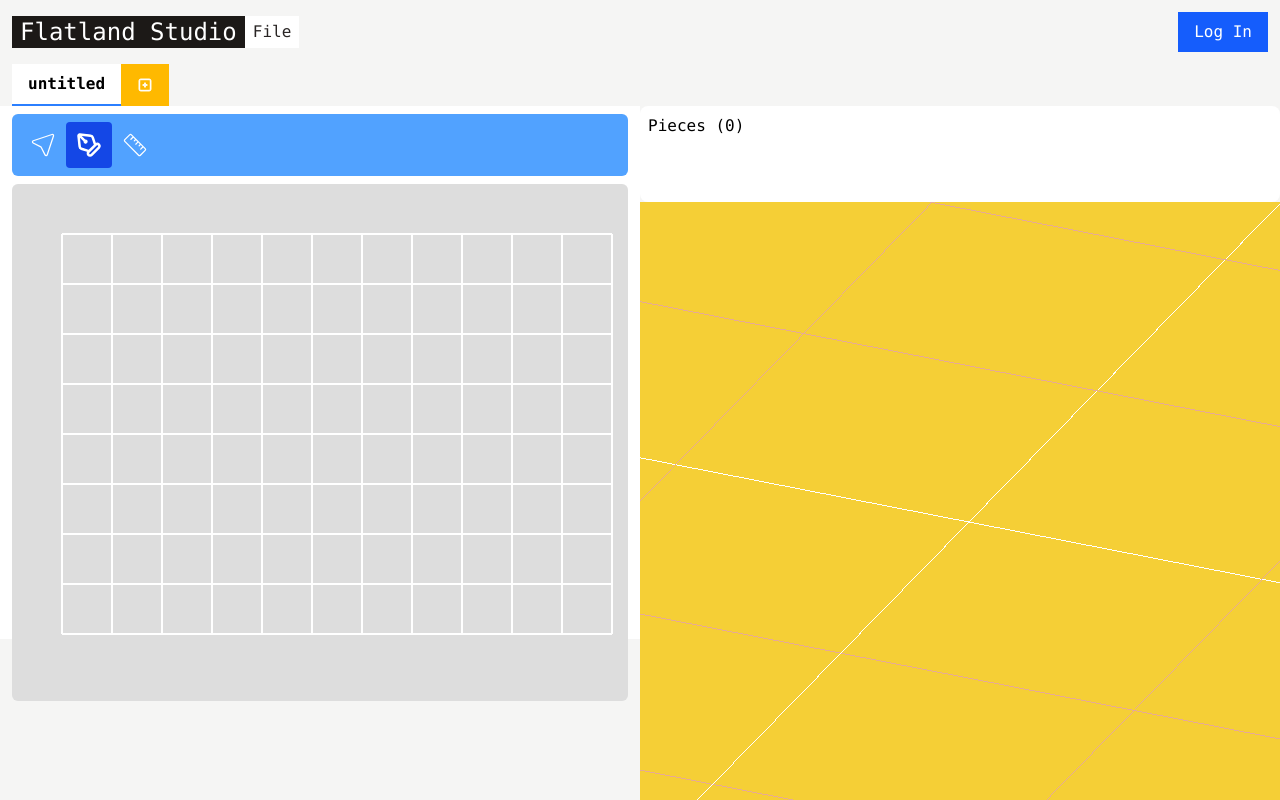
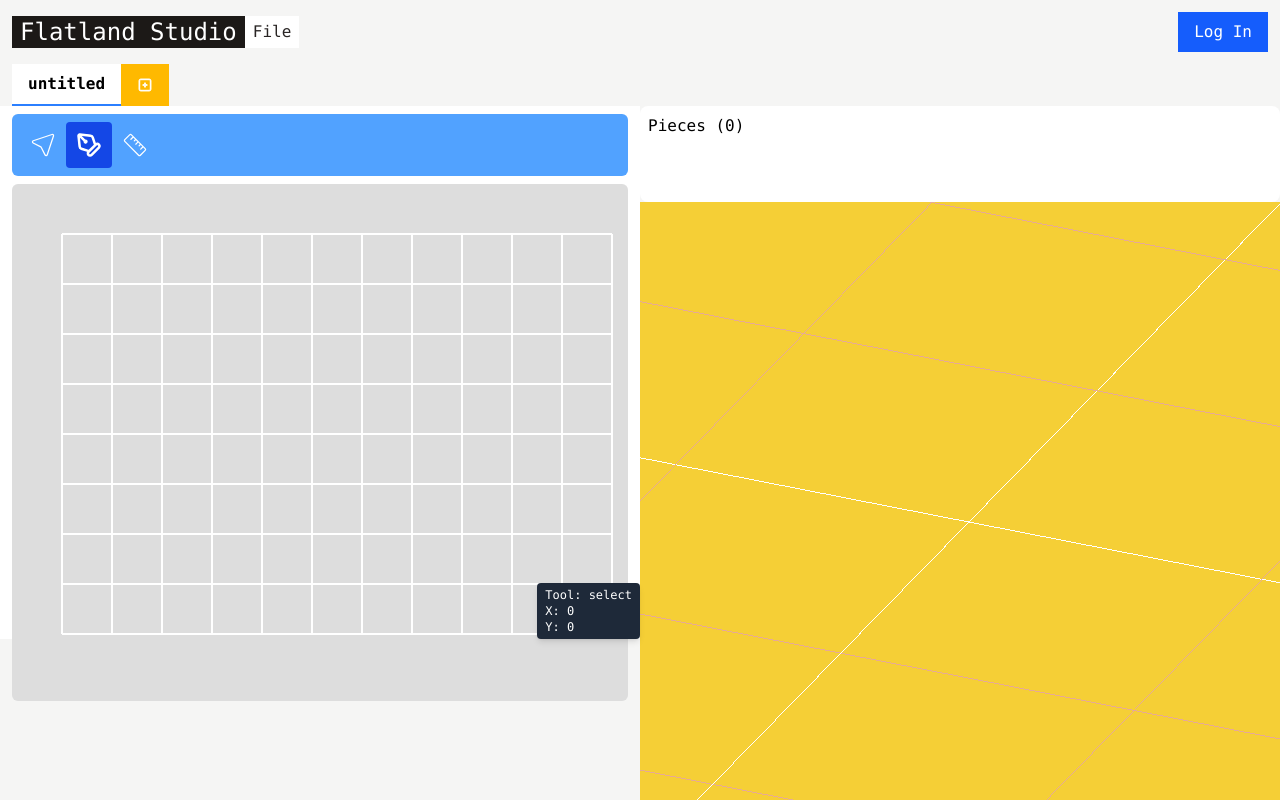
Before and after one commit to twaldorf/flatland-client, a React (Vite) app: page / in a window 1280 px wide. Built offline with nearby package versions, Linux system fonts and the light colour scheme.

Commit message:
add initial cursor info pathway for path tool

```diff
--- a/src/2D/pointer/cLocalizePoint.ts
+++ b/src/2D/pointer/cLocalizePoint.ts
@@ -13,5 +13,7 @@ export const cLocalizePoint = (sx:number, sy:number):Vector2 => {
     sx = Math.round(sx / param) * param;
     sy = Math.round(sy / param) * param;
   }
-  return new Vector2(sx * 2, sy * 2);
+  const v = new Vector2(sx * 2, sy * 2);
+  state.pointer = v;
+  return v;
 }
--- a/src/2D/tools/PathTool.ts
+++ b/src/2D/tools/PathTool.ts
@@ -14,6 +14,7 @@ import { PathToolSelectCommand } from "../commands/PathToolSelectCommand";
 import { PathToolDeselectCommand } from "../commands/PathToolDeselectCommand";
 import { PathToolClosePathCommand } from "../commands/PathToolClosePathCommand";
 import { PathToolRemovePointCommand } from "../commands/PathToolRemovePointCommand";
+import { useAppState } from "../../UI/store";
 
 export type PathToolState =
   | { type: "idle" }
@@ -36,6 +37,8 @@ export class PathTool implements ToolBase {
 
   // Number of points in the current path
   private __length: number;
+
+  private setPointer = useAppState.getState().setPointer;
 
   private __listeners = {
     down: this.onMouseDown.bind(this),
@@ -189,6 +192,8 @@ export class PathTool implements ToolBase {
     const pos = cLocalizePoint(e.clientX, e.clientY);
     state.pointer = pos;
 
+    this.setPointer(state.pointer);
+
     switch (this.__state.type) {
       case "moving":
         drawSelectionMovePreview(pos);
--- a/src/3D/events/pointer.ts
+++ b/src/3D/events/pointer.ts
@@ -1,4 +1,4 @@
-import { Intersection, Mesh, Object3D } from "three";
+import { Intersection, Mesh, Object3D, Vector2 } from "three";
 import { pushCommand } from "../../Command";
 import { SelectObjectCommand, DeselectObjectCommand } from "../commands/SelectObjectCommand";
 import { state } from "../../State";
@@ -6,6 +6,7 @@ import { first_intersecting_face, first_intersecting_object, intersecting } from
 import { DeselectFaceCommand, SelectFaceCommand, tagFace } from "../commands/SelectFaceCommand";
 import { State } from "../../types";
 import { localizePointerTo } from "../../pointer/LocalizePointerTo";
+import { useAppState } from "../../UI/store";
 
 // Pointer Events for 3D canvas
 
@@ -27,12 +28,12 @@ export function onDoubleClick(event: MouseEvent) {
   }
 }
 
-// localize pointer position
+// localize pointer position, expose to React UI
 
 export function onPointerMove( event: MouseEvent ) {
   localizePointerTo( { event, state, domElement: state.renderer.domElement } )
-  if (state.pointerDown && state.selected_faces.size > 0) {
-  }
+  // if (state.pointerDown && state.selected_faces.size > 0) {
+  // }
 }
 
 // click to add points
--- a/src/App.tsx
+++ b/src/App.tsx
@@ -6,6 +6,7 @@ import { Header } from "./UI/sections/Header";
 import { Tabs } from "./UI/sections/Workspace/Tabs";
 import { Pieces } from "./UI/inventory/Pieces";
 import Label from "./UI/sections/Overlay/Label";
+import CursorInfo from "./UI/sections/Overlay/CursorInfo";
 // import { initThreeScene } from "./threeSetup"; // Assuming you have a Three.js scene setup
 
 const App: React.FC = () => {
@@ -33,8 +34,9 @@ const App: React.FC = () => {
 
       <div className="grid grid-cols-2">
 
-  			<section className="container py-2 bg-white m-0 px-3 h-2/3">
+  			<section className="container relative py-2 bg-white m-0 px-3 h-2/3">
 
+        <CursorInfo />
           <Toolbar></Toolbar>
 
   				<canvas ref={canvasRef} id="canvas2d" className="col-1 block rounded-md w-full h-full"></canvas>
--- /dev/null
+++ b/src/UI/sections/Overlay/CursorInfo.tsx
@@ -0,0 +1,17 @@
+import { useAppState } from "../../store";
+
+const CursorInfo = () => {
+  const pointerX = useAppState((state) => state.pointer.x);
+  const pointerY = useAppState((state) => state.pointer.y);
+  const toolName = useAppState((state) => state.tool.name);
+
+  return (
+    <div className="absolute bg-gray-800 text-white px-2 py-1 text-xs rounded shadow-md pointer-events-none bottom-0 right-0">
+      <p>Tool: {toolName}</p>
+      <p>X: {Math.round(pointerX)}</p>
+      <p>Y: {Math.round(pointerY)}</p>
+    </div>
+  );
+};
+
+export default CursorInfo;
--- a/src/UI/store.ts
+++ b/src/UI/store.ts
@@ -19,6 +19,9 @@ interface AppState {
   clearLabel: () => void;
   label: Label | undefined;
 
+  pointer: Vector2;
+  tool: { name: string };
+  setPointer: (point: Vector2) => void;
 }
 
 export const useAppState = create<AppState>((set) => ({
@@ -53,6 +56,11 @@ export const useAppState = create<AppState>((set) => ({
     set((state) => ({
       label: undefined
     }))
-  }
+  },
+
+  pointer: new Vector2(0, 0),
+  tool: { name: "select" },
+
+  setPointer: (point) => { set({ pointer: point }) },
 
 }));
```
Also changed, not shown: 4 other files (tests, documents, lock files or other folders).
